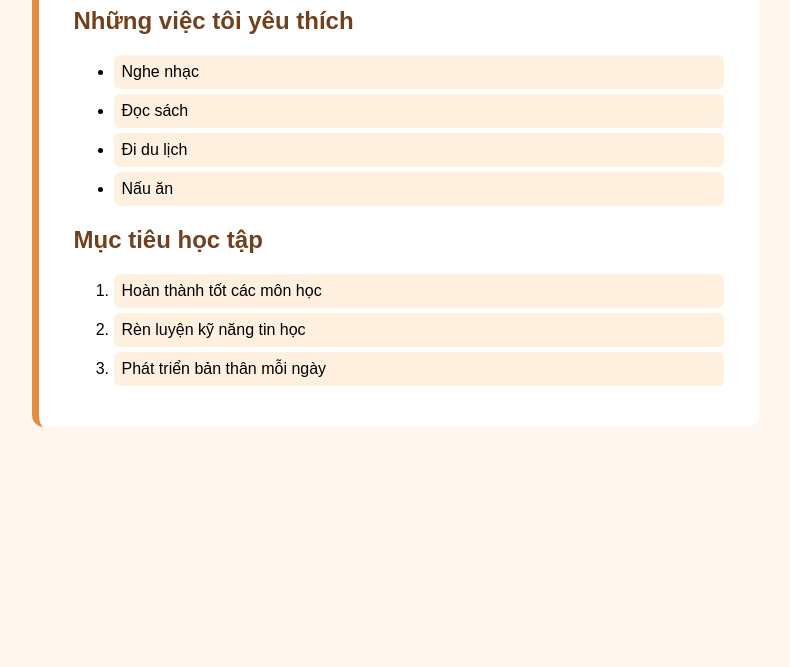
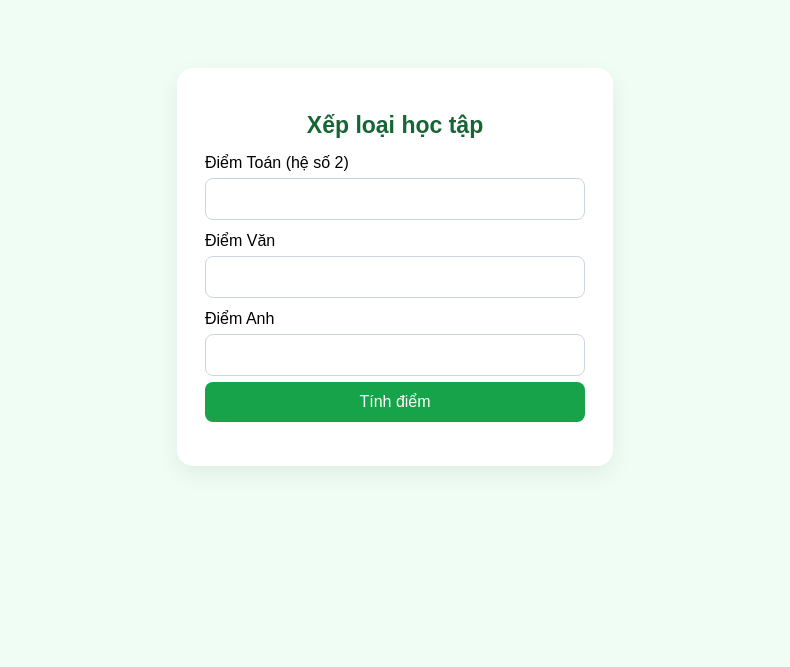
Before and after one commit to HongYen5528/bai3, a plain HTML site: page index.html in a window 1280 px wide. Shown: the part 133-800 px from the top of the page, without its empty margins (245-1035 px from the left). Drawn offline with Linux system fonts and the light colour scheme.

Commit message:
Add files via upload

```diff
--- a/index.html
+++ b/index.html
@@ -1,28 +1,27 @@
 <!DOCTYPE html>
-<html lang="vi">
-<head>
-  <meta charset="UTF-8">
-  <meta name="viewport" content="width=device-width, initial-scale=1.0">
-  <title>Danh sách sở thích</title>
-  <link rel="stylesheet" href="style.css">
-</head>
-<body>
-  <main class="container">
-    <h1>SỞ THÍCH CỦA TÔI</h1>
-    <section>
-      <h2>Những việc tôi yêu thích</h2>
-      <ul>
-        <li>Nghe nhạc</li><li>Đọc sách</li><li>Đi du lịch</li><li>Nấu ăn</li>
-      </ul>
-    </section>
-    <section>
-      <h2>Mục tiêu học tập</h2>
-      <ol>
-        <li>Hoàn thành tốt các môn học</li>
-        <li>Rèn luyện kỹ năng tin học</li>
-        <li>Phát triển bản thân mỗi ngày</li>
-      </ol>
-    </section>
-  </main>
-</body>
-</html>
+<html lang="vi"><head><meta charset="UTF-8"><meta name="viewport" content="width=device-width, initial-scale=1.0"><title>Tính điểm trung bình</title>
+<style>
+body{font-family:Arial;background:#f0fdf4;display:grid;place-items:center;min-height:100vh;margin:0}
+main{background:white;padding:28px;border-radius:16px;width:min(380px,88vw);box-shadow:0 8px 25px #0001}
+h1{color:#166534;text-align:center;font-size:23px}label{display:block;margin-top:12px}
+input,button{width:100%;padding:11px;box-sizing:border-box;margin-top:6px;border-radius:8px;font-size:16px}
+input{border:1px solid #cbd5e1}button{background:#16a34a;color:white;border:0;cursor:pointer}
+#result{line-height:1.6;font-weight:bold;color:#166534}
+</style></head><body><main><h1>Xếp loại học tập</h1>
+<label>Điểm Toán (hệ số 2)<input id="math" type="number" min="0" max="10" step="0.1"></label>
+<label>Điểm Văn<input id="literature" type="number" min="0" max="10" step="0.1"></label>
+<label>Điểm Anh<input id="english" type="number" min="0" max="10" step="0.1"></label>
+<button onclick="calculateAverage()">Tính điểm</button><p id="result"></p></main>
+<script>
+function calculateAverage(){
+ const ids=['math','literature','english'];
+ const values=ids.map(id=>document.getElementById(id).value);
+ const out=document.getElementById('result');
+ if(values.some(v=>v==='')){out.textContent='Vui lòng nhập đầy đủ điểm.';return;}
+ const scores=values.map(Number);
+ if(scores.some(v=>v<0||v>10)){out.textContent='Điểm phải nằm trong khoảng 0 đến 10.';return;}
+ const average=(scores[0]*2+scores[1]+scores[2])/4;
+ let rank=average>=8?'Giỏi':average>=6.5?'Khá':average>=5?'Trung bình':'Cần cố gắng';
+ out.textContent='Điểm trung bình: '+average.toFixed(2)+' — Xếp loại: '+rank;
+}
+</script></body></html>
```
Also changed, not shown: 1 other file.
